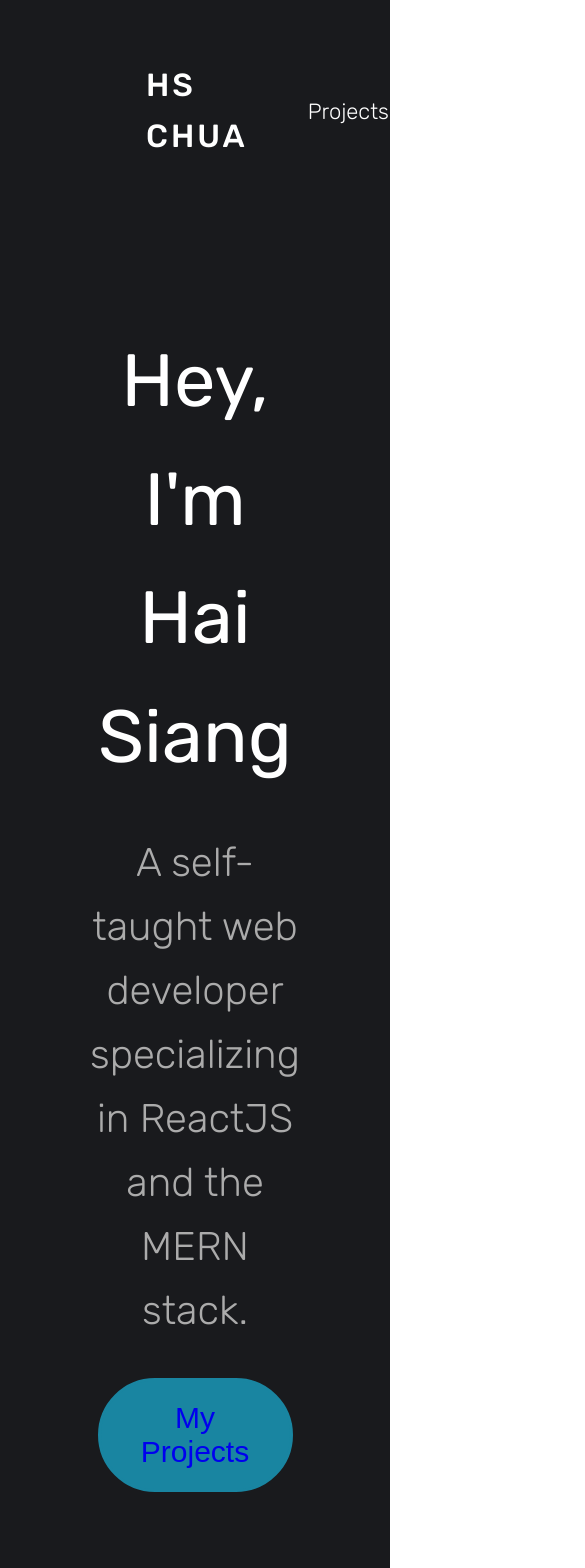
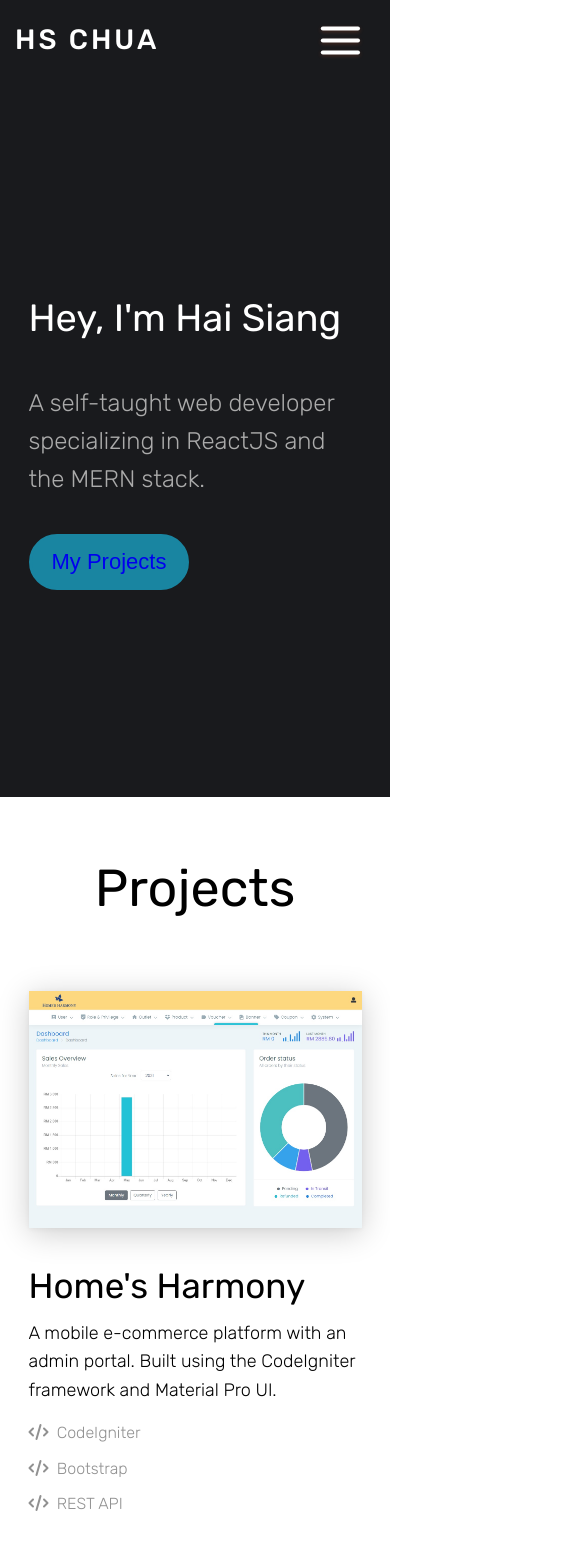
Before and after one commit to hschua4/hschua-v2, a React (Create React App) app: page / in a window 390 px wide. Shown: the top 1568 px of the page, 585 px wide, since content can reach past the window. Built offline with nearby package versions, Linux system fonts and the light colour scheme.

Commit message:
Added media screen

```diff
--- a/src/App.js
+++ b/src/App.js
@@ -1,10 +1,26 @@
+import React, { useState } from 'react';
+
 function App() {
+	const [displayMenu, setDisplayMenu] = useState(false);
+
+	const handleMenuClick = () => {
+		setDisplayMenu(!displayMenu);
+	};
+
 	return (
 		<div className='App' id='top'>
 			{/* Navbar */}
 			<nav className='navbar'>
 				<h1>HS CHUA</h1>
-				<ul>
+
+				<div className='menu-icon' onClick={handleMenuClick}>
+					{/* toggle menu icon on click */}
+					<div className={displayMenu ? 'menu-btn open' : 'menu-btn'}>
+						<div className='menu-btn-burger'></div>
+					</div>
+				</div>
+
+				<ul className={displayMenu ? 'nav-menu active' : 'nav-menu'}>
 					<li>
 						<a href='#projects'>Projects</a>
 					</li>
@@ -59,7 +75,7 @@ function App() {
 					</div>
 				</div>
 
-				<div className='project-item'>
+				<div className='project-item project-item-col-rev'>
 					<div className='project-item-description'>
 						<h2>87 Keys</h2>
 						<p>A simple e-commerce site for mechanical keyboard enthusiasts.</p>
@@ -121,7 +137,7 @@ function App() {
 					</div>
 				</div>
 
-				<div className='project-item project-item-mb0'>
+				<div className='project-item project-item-mb0 project-item-col-rev'>
 					<div className='project-item-description'>
 						<h2>Hschua v1</h2>
 						<p>The first version of my personal porfolio site.</p>
@@ -136,7 +152,13 @@ function App() {
 								<i className='fas fa-code'></i>&nbsp; Static site
 							</li>
 						</ul>
-						<button>Visit site</button>
+						<a
+							href='https://hschua.netlify.app/'
+							target='_blank'
+							rel='noreferrer'
+						>
+							<button>Visit site</button>
+						</a>
 					</div>
 					<div className='image'>
 						<img src='./images/hschua-v1.jpg' alt='' />
@@ -159,7 +181,7 @@ function App() {
 					</div>
 				</div>
 
-				<div className='about-item'>
+				<div className='about-skills'>
 					<div className='skills'>
 						<h3>Skills</h3>
 						<p>
--- a/src/index.css
+++ b/src/index.css
@@ -67,6 +67,7 @@ textarea {
 	/* width: 100%; */
 	top: 0;
 	background: #191a1d;
+	overflow: hidden;
 }
 
 .navbar h1 {
@@ -76,8 +77,20 @@ textarea {
 	letter-spacing: 0.3rem;
 }
 
-.navbar ul {
+/* .navbar ul {
 	display: flex;
+} */
+
+.nav-menu {
+	display: flex;
+}
+
+.nav-menu.active {
+	top: 75px;
+	right: 0;
+	opacity: 1;
+	transition: all 0.5s ease;
+	/* border: 2px solid white; */
 }
 
 .navbar ul a {
@@ -87,18 +100,81 @@ textarea {
 	font-weight: 200;
 }
 
+/* burger menu icon */
+.menu-icon {
+	display: none;
+	color: #fff;
+	transform: scale(0.8);
+}
+
+.menu-btn {
+	box-sizing: border-box;
+	position: relative;
+	display: flex;
+	justify-content: center;
+	align-items: center;
+	width: 70px;
+	height: 70px;
+	cursor: pointer;
+	transition: all 0.5s ease-in-out;
+	z-index: 2;
+}
+
+.menu-btn-burger {
+	width: 49px;
+	height: 5px;
+	background: #fff;
+	border-radius: 5px;
+	box-shadow: 0 2px 5px rgba(255, 101, 46, 0.2);
+	transition: all 0.5s ease-in-out;
+}
+
+.menu-btn-burger::before,
+.menu-btn-burger::after {
+	content: '';
+	position: absolute;
+	width: 49px;
+	height: 5px;
+	background: #fff;
+	border-radius: 5px;
+	box-shadow: 0 2px 5px rgba(255, 101, 46, 0.2);
+	transition: all 0.5s ease-in-out;
+}
+
+.menu-btn-burger::before {
+	transform: translateY(-15px);
+}
+
+.menu-btn-burger::after {
+	transform: translateY(15px);
+}
+
+.menu-btn.open .menu-btn-burger {
+	transform: translateX(-50px);
+	background: transparent;
+	box-shadow: none;
+}
+
+.menu-btn.open .menu-btn-burger::before {
+	transform: rotate(45deg) translate(35px, -35px);
+}
+
+.menu-btn.open .menu-btn-burger::after {
+	transform: rotate(-45deg) translate(35px, 35px);
+}
+
 .banner {
 	background: #191a1d;
 	width: 100%;
 	height: fit-content;
-	padding: 10rem 0 20rem;
+	padding: 10rem 14.6rem 20rem;
 	text-align: center;
-	/* clip-path: polygon(0 0, 100% 0, 100% 100%, 0 calc(100% - 100px)); */
+	display: flex;
+	justify-content: center;
 }
 
 .banner-content {
-	width: 50%;
-	margin: 0 auto;
+	width: 65%;
 	display: flex;
 	flex-direction: column;
 	justify-content: center;
@@ -159,10 +235,9 @@ textarea {
 
 .project-item {
 	display: flex;
-	/* flex-wrap: wrap; */
 	justify-content: space-between;
-	/* height: 700px; */
 	margin-bottom: 25rem;
+	column-gap: 5rem;
 }
 
 .project-item-mb0 {
@@ -171,17 +246,19 @@ textarea {
 
 .image {
 	width: 765px;
-	/* height: 673px; */
 	flex: 55%;
-	/* border: 1px solid black; */
+	display: flex;
+	align-items: center;
 }
 
 .project-item-description {
 	/* width: 600px; */
 	flex: 45%;
-
+	display: flex;
+	flex-direction: column;
+	justify-content: center;
 	/* border: 1px solid black; */
-	padding: 5rem;
+	/* padding: 5rem; */
 }
 
 .project-item-description h2 {
@@ -225,23 +302,32 @@ textarea {
 
 .about {
 	padding: 10rem 14.6rem 15rem;
-
 	background: #f6f6f6;
 }
 
-.about-item {
+.about-item,
+.about-skills {
 	display: flex;
 	justify-content: center;
+	align-items: center;
 	margin-top: 5rem;
 	margin-bottom: 15rem;
+	column-gap: 5rem;
 }
+
+.about-skills {
+	align-items: start;
+	column-gap: 15rem;
+}
+
 .about-image {
-	width: 500px;
+	display: flex;
+	justify-content: center;
+	width: 40%;
 }
 
 .about-description {
-	width: 800px;
-	padding: 5rem;
+	width: 60%;
 }
 
 .about-description p {
@@ -254,7 +340,7 @@ textarea {
 .skills,
 .tools {
 	flex: 50%;
-	padding: 0 5rem;
+	/* padding: 0 5rem; */
 }
 
 .skills span,
@@ -290,7 +376,7 @@ textarea {
 	text-align: justify;
 	font-size: 3.6rem;
 	font-weight: 200;
-	margin-right: 2rem;
+	/* margin-right: 2rem; */
 	display: flex;
 	flex-wrap: wrap;
 	justify-content: space-between;
@@ -400,3 +486,292 @@ textarea {
 	color: #5e5e5e;
 	/* border-top: 1px solid; */
 }
+
+@media screen and (max-width: 1500px) {
+	.navbar {
+		padding: 6rem 5rem;
+	}
+
+	.banner,
+	.projects,
+	.about,
+	.contact {
+		padding: 10rem 5rem 15rem;
+	}
+
+	.banner-content {
+		width: 100%;
+	}
+
+	.contact-form {
+		width: 70%;
+	}
+}
+
+@media screen and (max-width: 1200px) {
+	.project-item-description h2 {
+		font-size: 4.5rem;
+	}
+
+	.project-item-description p {
+		font-size: 2.2rem;
+		/* margin-top: 1.5rem; */
+		/* margin-bottom: 2rem; */
+	}
+
+	.project-item-description ul li {
+		font-size: 2rem;
+		/* margin-top: 1rem; */
+	}
+
+	.project-item-description button {
+		/* margin-top: 3.5rem; */
+		padding: 1.2rem 2.6rem;
+		font-size: 2.5rem;
+	}
+
+	.about-skills {
+		column-gap: 7rem;
+	}
+}
+
+@media screen and (max-width: 960px) {
+	.project-item {
+		flex-direction: column;
+		align-items: center;
+		margin-bottom: 15rem;
+	}
+
+	.project-item-mb0 {
+		margin-bottom: 0;
+	}
+
+	.project-item-col-rev {
+		flex-direction: column-reverse;
+	}
+
+	.project-item-description {
+		width: 90%;
+		margin-top: 3rem;
+	}
+
+	.image {
+		width: 90%;
+	}
+
+	.project-item-description h2 {
+		font-size: 5.2rem;
+	}
+
+	.project-item-description p {
+		font-size: 2.6rem;
+	}
+
+	.project-item-description ul li {
+		font-size: 2.4rem;
+	}
+
+	.project-item-description button {
+		padding: 1.5rem 3rem;
+		font-size: 3rem;
+	}
+
+	.about-item,
+	.about-skills {
+		flex-direction: column;
+	}
+
+	.about-skills {
+		align-items: center;
+		margin-bottom: 0;
+	}
+
+	.about-image {
+		width: 90%;
+	}
+
+	.about-description {
+		margin-top: 5rem;
+		width: 90%;
+	}
+
+	.skills,
+	.tools {
+		width: 80%;
+	}
+
+	.tools {
+		margin-top: 5rem;
+	}
+
+	.contact p {
+		font-size: 3rem;
+	}
+
+	.form-row {
+		flex-direction: column;
+	}
+
+	.contact button {
+		width: 100%;
+	}
+}
+
+@media screen and (max-width: 769px) {
+	.navbar {
+		padding: 5rem;
+		overflow: hidden;
+	}
+
+	.nav-menu {
+		display: flex;
+		flex-direction: column;
+		justify-content: space-evenly;
+		align-items: center;
+		position: absolute;
+		top: 80px;
+		right: -100%;
+		opacity: 0.9;
+		width: 100vw;
+		height: 90vh;
+		transition: all 1s ease;
+		background: white;
+		color: #191a1d;
+		/* border: 2px solid white; */
+
+		display: none;
+	}
+
+	.navbar ul a {
+		color: #191a1d;
+		font-size: 6rem;
+		margin-left: 0;
+	}
+
+	.nav-menu.active {
+		top: 80px;
+		right: 0;
+		opacity: 0.9;
+		color: #191a1d;
+		transition: all 1s ease;
+		display: flex;
+
+		/* border: 2px solid white; */
+	}
+
+	.menu-icon {
+		display: block;
+		/* position: absolute;
+		right: 30px; */
+		color: #fff;
+		font-size: 35px;
+	}
+}
+
+@media screen and (max-width: 420px) {
+	.navbar {
+		padding: 0.5rem 1.5rem;
+	}
+
+	.projects h1,
+	.about h1,
+	.contact h1 {
+		font-size: 5.2rem;
+		/* font-weight: 400; */
+		margin: 0 0 6rem;
+	}
+
+	.banner,
+	.projects,
+	.about,
+	.contact {
+		padding: 5rem 1rem 5rem;
+	}
+
+	.navbar h1 {
+		font-size: 2.8rem;
+	}
+
+	.banner {
+		height: 85vh;
+		text-align: left;
+	}
+
+	.banner-content {
+		width: 90%;
+		align-items: flex-start;
+	}
+
+	.banner h1 {
+		font-size: 3.8rem;
+	}
+
+	.banner p {
+		font-size: 2.4rem;
+	}
+
+	.banner button {
+		padding: 1.2rem 2rem;
+
+		font-size: 2.2rem;
+	}
+
+	.project-item {
+		margin-bottom: 10rem;
+	}
+
+	.project-item-description h2 {
+		font-size: 3.5rem;
+	}
+
+	.project-item-description p {
+		font-size: 1.8rem;
+		margin-top: 0.5rem;
+		margin-bottom: 0.5rem;
+	}
+
+	.project-item-description ul li {
+		font-size: 1.6rem;
+		/* margin-top: 1rem; */
+	}
+
+	.project-item-description button {
+		margin-top: 2.5rem;
+		padding: 1rem 2.4rem;
+		font-size: 2.2rem;
+	}
+
+	.project-item-mb0 {
+		margin-bottom: 0;
+	}
+
+	.about-item {
+		margin-bottom: 6rem;
+	}
+
+	.about-description p {
+		font-size: 2.8rem;
+	}
+
+	.skills h3,
+	.tools h3 {
+		font-size: 4rem;
+	}
+
+	.skills p,
+	.tools p {
+		font-size: 2rem;
+	}
+
+	.contact-form {
+		width: 90%;
+	}
+
+	.contact p {
+		font-size: 2.6rem;
+	}
+
+	label {
+		font-size: 2.6rem;
+	}
+}
```
